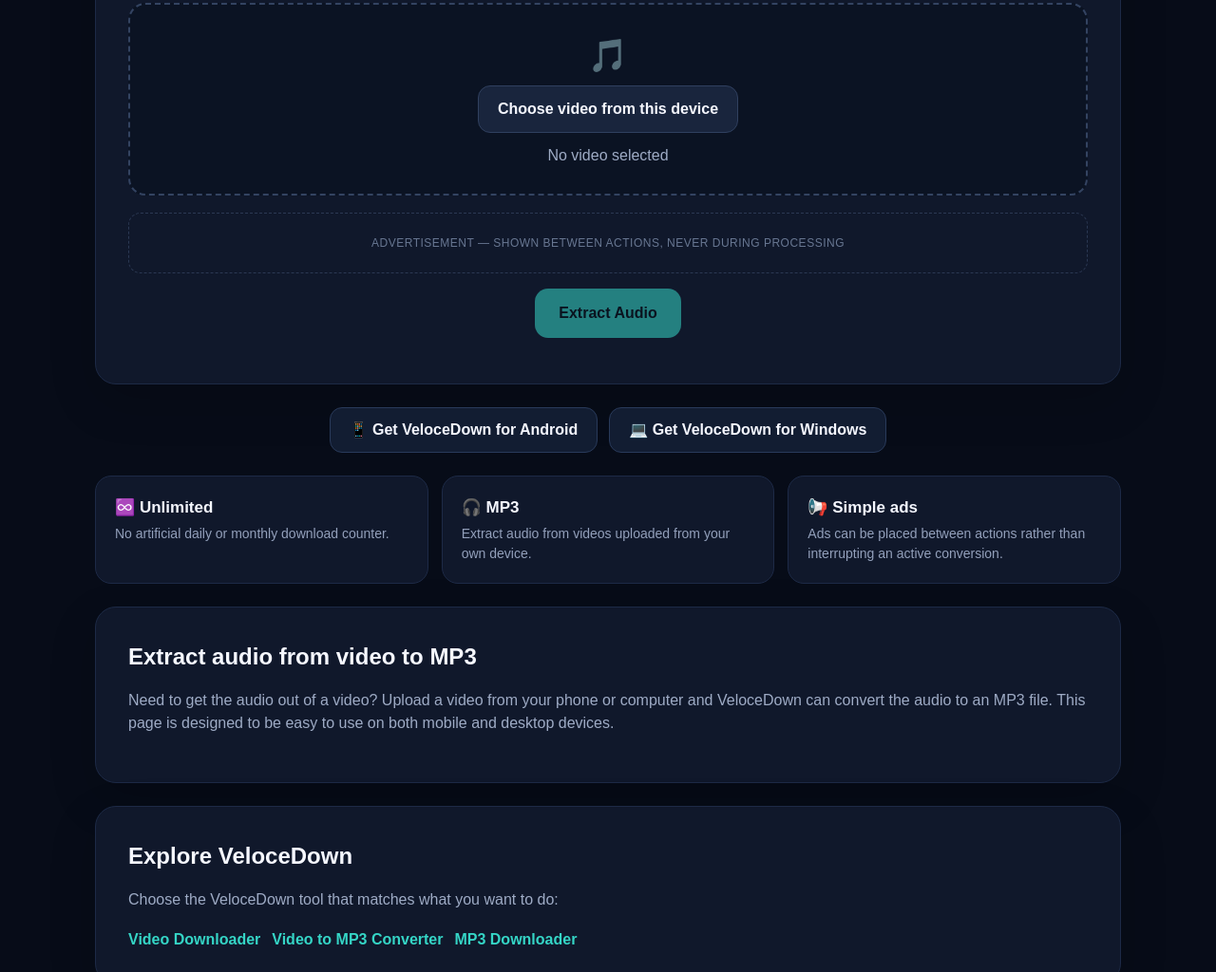
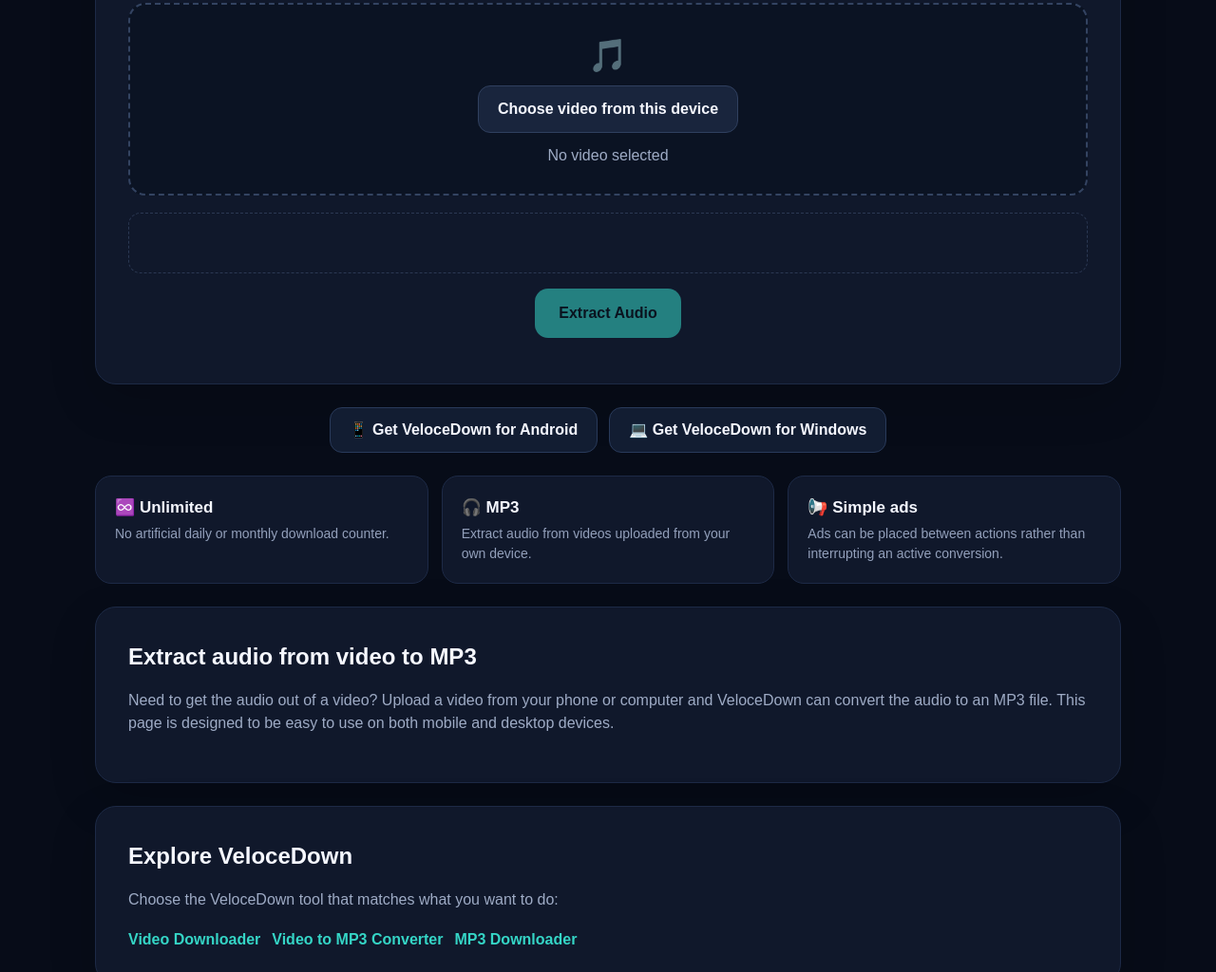
Before and after one commit to VeloceDown/VeloceDown, a website: page index.html in a window 1280 px wide. Shown: the part 765-1789 px from the top of the page at 95% size. Drawn offline with Linux system fonts and the light colour scheme.

Commit message:
Remove internal ad label from user interface

```diff
--- a/index.html
+++ b/index.html
@@ -297,7 +297,9 @@ footer { padding:30px 0 45px; color:#687792; text-align:center; font-size:13px;
 
 </div>
 
-<div class="ad-slot">Advertisement — shown between actions, never during processing</div>
+<div class="ad-slot">
+
+</div>
 
 <div class="actions" style="flex-direction:column;align-items:center;gap:12px;">
 
```
